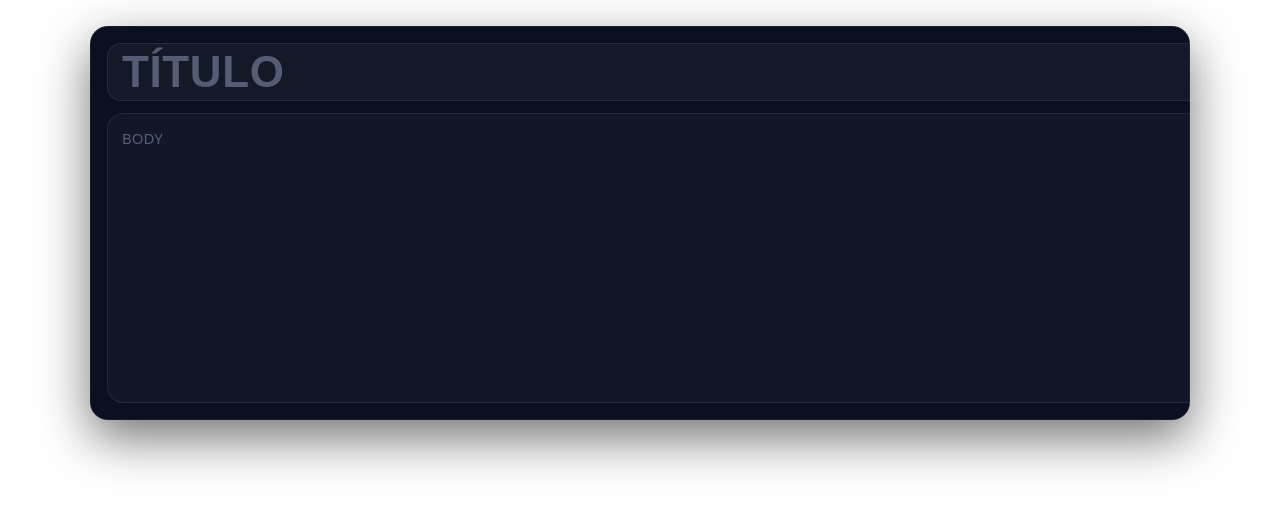
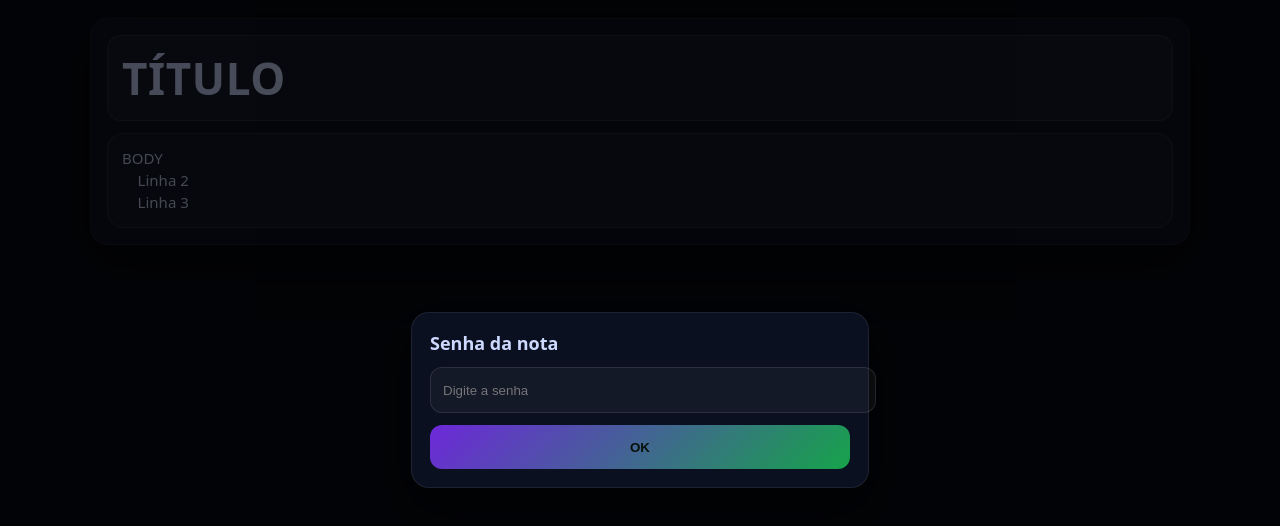
Before and after one commit to dukaslech/private-notes, a SvelteKit app: page /nota in a window 1280 px wide. Shown: the top 526 px of the page. Built offline with nearby package versions, Linux system fonts and the light colour scheme.

Commit message:
Sistema de ver nota completo

```diff
--- a/src/routes/login/+page.svelte
+++ b/src/routes/login/+page.svelte
@@ -5,6 +5,7 @@
   let usernick = ""
   let userpassword = ""
   let msg = "Login"
+  let passform = ""
 
   const token = localStorage.getItem("token");
   if (token && token !== "semtoken") {
--- a/src/routes/nota/+page.svelte
+++ b/src/routes/nota/+page.svelte
@@ -1,10 +1,46 @@
 <script>
+    import { page } from '$app/stores';
     import { onMount } from "svelte";
     import "./style.css";
 
+    let title = "TÍTULO";
+    let body = `BODY
+    Linha 2
+    Linha 3`;
+    // estado da UI
+    let pass = "";
+    let unlocked = false;
+    let msg = "";
+    let id_nota = ""
+
     onMount(async () => {
+        id_nota = $page.url.searchParams.get('id')
+        console.log(id_nota)
+    });
 
+    async function noteview(id, password) {
+        let r = await fetch("/api/note",
+            {
+                method: "POST",
+                headers: { "Content-Type": "application/json" },
+                body: JSON.stringify({
+                    action: "view",
+                    noteid: id,
+                    password: password,
+                }),
             })
+        let j = await r.json()
+        console.log(j)
+        if(j.message == 'Info não existe!'){
+            msg = "Nota ou senha invalida!"
+        }else if(j.message == 'Campos incompletos'){
+            msg = "Digite uma senha"
+        }else if(j.ok == true){
+            title = j.title
+            body = j.body
+            unlocked = true
+        }
+    }
 
     function autoResize(e) {
         const el = e.currentTarget;
@@ -15,20 +51,29 @@
 </script>
 
 <div class="page">
-  <div class="card">
+    <!-- janela de senha -->
+    <div class="passform" class:disable-passform={unlocked}>
+        <div class="passform-inner">
+            <h2 class="pass-title">Senha da nota</h2>
+
             <input
-      class="title"
-      type="text"
-      placeholder="TÍTULO"
-      //bind:value={'eae'}
+                class="pass-input"
+                type="password"
+                placeholder="Digite a senha"
+                bind:value={pass}
             />
 
-    <textarea
-      class="body"
-      placeholder="BODY"
-      //bind:value={'eae'}
-      rows="6"
-      on:input={autoResize}
-    ></textarea>
+            <button class="pass-btn" on:click={() => noteview(id_nota, pass)}>OK</button>
+
+            {#if msg}
+                <p class="pass-msg">{msg}</p>
+            {/if}
         </div>
     </div>
+
+    <!-- conteúdo da nota -->
+    <div class="card">
+        <h1 class="title">{title}</h1>
+        <div class="body">{body}</div>
+    </div>
+</div>
--- a/src/routes/nota/style.css
+++ b/src/routes/nota/style.css
@@ -1,10 +1,9 @@
 /* src/routes/nota/page.css */
-
-.body{
+body{
   margin: 0;
   min-height: 100vh;
   font-family: system-ui, -apple-system, Segoe UI, Roboto, Arial, sans-serif;
-  background-color: #070a12;
+  background: #070a12;
   color: #d7e1ff;
 }
 
@@ -12,8 +11,72 @@
   max-width: 1100px;
   margin: 0 auto;
   padding: 18px;
+  position: relative;
 }
 
+/* ====== PASS FORM (overlay) ====== */
+.passform{
+  position: fixed;
+  inset: 0;
+  background: rgba(0,0,0,.65);
+  display: grid;
+  place-items: center;
+  padding: 18px;
+  z-index: 999;
+}
+
+.passform-inner{
+  width: min(420px, 92vw);
+  background: #0b1020;
+  border: 1px solid rgba(255,255,255,.08);
+  border-radius: 18px;
+  box-shadow: 0 18px 50px rgba(0,0,0,.55);
+  padding: 18px;
+  display: grid;
+  gap: 12px;
+}
+
+.pass-title{
+  margin: 0;
+  font-size: 18px;
+  font-weight: 900;
+  color: #cdd9ff;
+}
+
+.pass-input{
+  height: 44px;
+  width: 100%;
+  padding: 0 12px;
+  border-radius: 12px;
+  border: 1px solid rgba(255,255,255,.10);
+  background: rgba(255,255,255,.04);
+  color: #d7e1ff;
+  outline: none;
+}
+
+.pass-btn{
+  height: 44px;
+  width: 100%;
+  border: 0;
+  border-radius: 12px;
+  background: linear-gradient(135deg, #6d28d9, #16a34a);
+  color: #06110a;
+  font-weight: 900;
+  cursor: pointer;
+}
+
+.pass-msg{
+  margin: 0;
+  font-size: 13px;
+  color: rgba(255,160,160,.95);
+}
+
+/* Quando desbloqueou: some com a janela */
+.disable-passform{
+  display: none;
+}
+
+/* ====== NOTE CARD ====== */
 .card{
   border-radius: 18px;
   border: 1px solid rgba(255,255,255,.06);
@@ -25,9 +88,8 @@
 }
 
 .title{
-  width: 100%;
-  height: 56px;
-  padding: 0 14px;
+  margin: 0;
+  padding: 12px 14px;
   border-radius: 14px;
   border: 1px solid rgba(255,255,255,.08);
   background: rgba(255,255,255,.04);
@@ -35,48 +97,22 @@
   font-size: clamp(22px, 3.6vw, 44px);
   font-weight: 900;
   letter-spacing: .6px;
-  outline: none;
-}
-
-.title::placeholder{
-  color: rgba(205,217,255,.35);
-}
-
-.title:focus{
-  border-color: rgba(109,40,217,.45);
-  box-shadow: 0 0 0 4px rgba(109,40,217,.18);
 }
 
 .body{
-  width: 100%;
-  min-height: 260px;
-  height: auto;              /* cresce */
-  resize: none;              /* cresce automaticamente, sem “puxar” */
-  overflow: hidden;          /* sem scroll, cresce com texto */
   padding: 14px;
-
   border-radius: 16px;
   border: 1px solid rgba(255,255,255,.08);
   background: rgba(255,255,255,.03);
   color: rgba(215,225,255,.92);
-
   font-size: 15px;
   line-height: 1.45;
-  outline: none;
-}
-
-.body::placeholder{
-  color: rgba(215,225,255,.35);
-}
-
-.body:focus{
-  border-color: rgba(109,40,217,.35);
-  box-shadow: 0 0 0 4px rgba(109,40,217,.14);
+  white-space: pre-wrap;
+  word-break: break-word;
 }
 
 @media (max-width: 520px){
   .page{ padding: 12px; }
   .card{ padding: 12px; border-radius: 16px; }
-  .title{ height: 50px; border-radius: 12px; }
-  .body{ min-height: 220px; }
+  .title{ border-radius: 12px; }
 }
```
Lines whose indentation alone changed are shown as unchanged.
